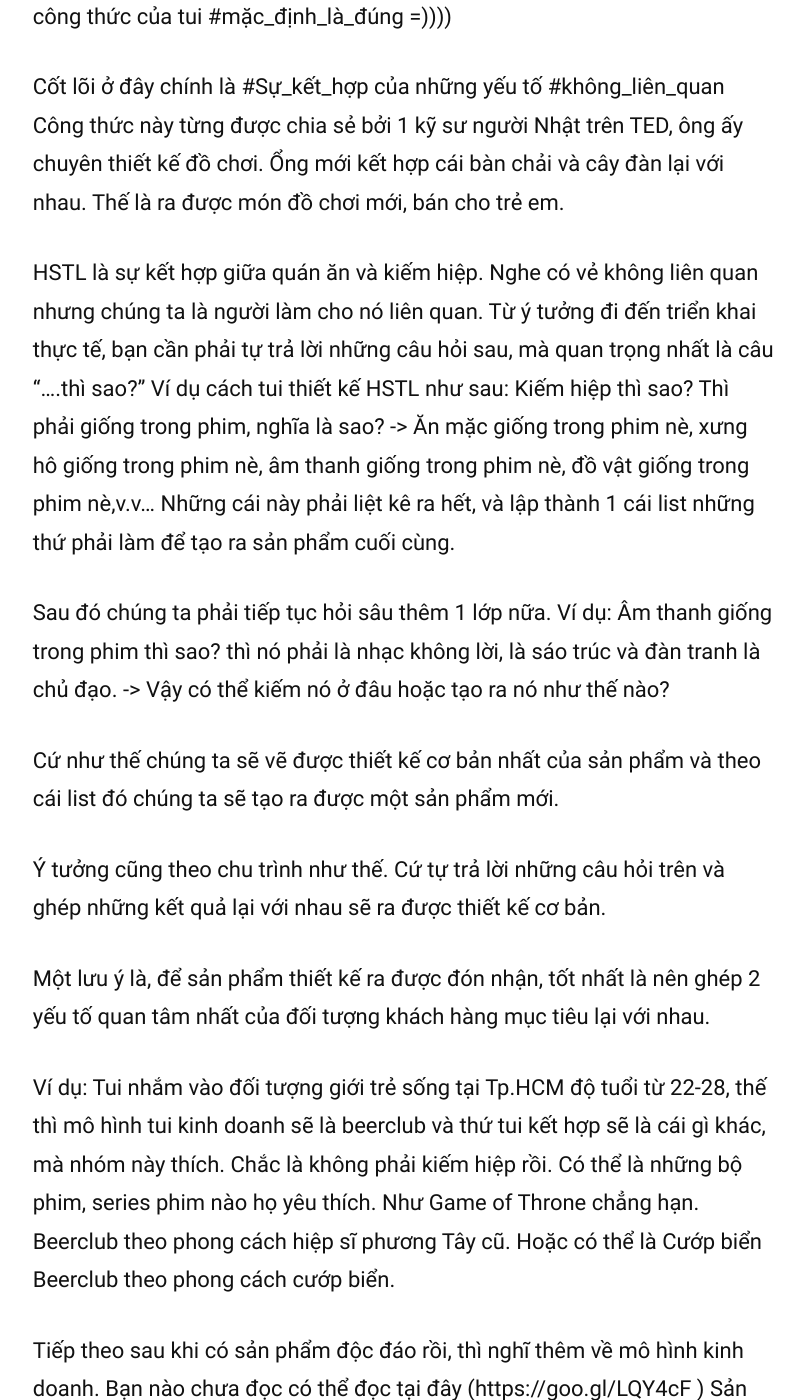
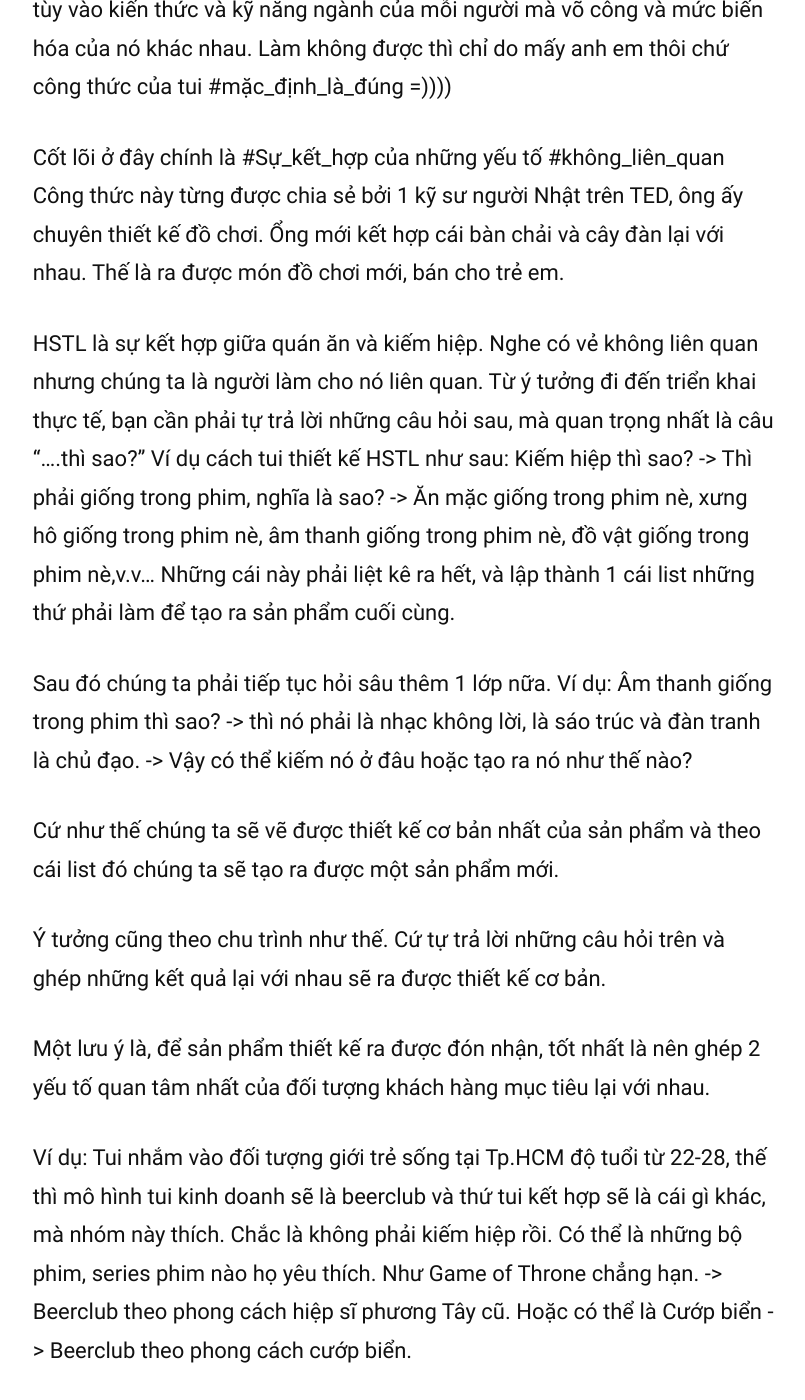
Before and after one commit to dendosg/note, a Jekyll site: the page built from _posts/2018-01-21-cong-thuc-sang-tao.md, in a window 1280 px wide and 1400 px high, scrolled down 1243 px. Shown: the whole window, without its empty margins (236-1041 px from the left). Built offline with Jekyll 4.4.1, drawn with Linux system fonts in a browser that asks for light colours; nearby versions of some CDN libraries; some of the changed text lies outside the part shown.

```diff
--- a/_posts/2018-01-21-cong-thuc-sang-tao.md
+++ b/_posts/2018-01-21-cong-thuc-sang-tao.md
@@ -8,8 +8,8 @@ description: Rất nhiều lần, tui được mọi người khen ngợi về H
 ---
 CÔNG THỨC SÁNG TẠO
 Rất nhiều lần, tui được mọi người khen ngợi về Hoa Sơn Tửu Lầu. Dạng đại để như:
- Ý tưởng hay quá, sao em có thể nghĩ ra được vậy?
- Mô hình độc đáo quá, em từ đâu có ý tưởng này?
+- Ý tưởng hay quá, sao em có thể nghĩ ra được vậy?
+- Mô hình độc đáo quá, em từ đâu có ý tưởng này?
 Chung quy là đều đánh giá cao ý tưởng của tui về HSTL. Vậy nên tui xin được chia sẻ cho mấy anh em công thức chung để tạo ra sản phẩm hoặc ý tưởng giống như thế này.
 
 Công thức này là công thức chung, có thể áp dụng cho nhiều ngành nghề, tùy vào kiến thức và kỹ năng ngành của mỗi người mà võ công và mức biến hóa của nó khác nhau. Làm không được thì chỉ do mấy anh em thôi chứ công thức của tui #mặc_định_là_đúng =))))
@@ -21,11 +21,11 @@ HSTL là sự kết hợp giữa quán ăn và kiếm hiệp. Nghe có vẻ khô
 Từ ý tưởng đi đến triển khai thực tế, bạn cần phải tự trả lời những câu hỏi sau, mà quan trọng nhất là câu "....thì sao?"
 Ví dụ cách tui thiết kế HSTL như sau:
 Kiếm hiệp thì sao?
- Thì phải giống trong phim, nghĩa là sao? -> Ăn mặc giống trong phim nè, xưng hô giống trong phim nè, âm thanh giống trong phim nè, đồ vật giống trong phim nè,v.v...
+-> Thì phải giống trong phim, nghĩa là sao? -> Ăn mặc giống trong phim nè, xưng hô giống trong phim nè, âm thanh giống trong phim nè, đồ vật giống trong phim nè,v.v...
 Những cái này phải liệt kê ra hết, và lập thành 1 cái list những thứ phải làm để tạo ra sản phẩm cuối cùng.
 
 Sau đó chúng ta phải tiếp tục hỏi sâu thêm 1 lớp nữa.
-Ví dụ: Âm thanh giống trong phim thì sao?  thì nó phải là nhạc không lời, là sáo trúc và đàn tranh là chủ đạo. -> Vậy có thể kiếm nó ở đâu hoặc tạo ra nó như thế nào?
+Ví dụ: Âm thanh giống trong phim thì sao? -> thì nó phải là nhạc không lời, là sáo trúc và đàn tranh là chủ đạo. -> Vậy có thể kiếm nó ở đâu hoặc tạo ra nó như thế nào?
 
 Cứ như thế chúng ta sẽ vẽ được thiết kế cơ bản nhất của sản phẩm và theo cái list đó chúng ta sẽ tạo ra được một sản phẩm mới.
 
@@ -35,9 +35,9 @@ Một lưu ý là, để sản phẩm thiết kế ra được đón nhận, t
 
 Ví dụ: Tui nhắm vào đối tượng giới trẻ sống tại Tp.HCM độ tuổi từ 22-28, thế thì mô hình tui kinh doanh sẽ là beerclub và thứ tui kết hợp sẽ là cái gì khác, mà nhóm này thích. Chắc là không phải kiếm hiệp rồi.
 Có thể là những bộ phim, series phim nào họ yêu thích. Như Game of Throne chẳng hạn.
- Beerclub theo phong cách hiệp sĩ phương Tây cũ.
+-> Beerclub theo phong cách hiệp sĩ phương Tây cũ.
 Hoặc có thể là Cướp biển
- Beerclub theo phong cách cướp biển.
+-> Beerclub theo phong cách cướp biển.
 
 Tiếp theo sau khi có sản phẩm độc đáo rồi, thì nghĩ thêm về mô hình kinh doanh. Bạn nào chưa đọc có thể đọc tại đây (https://goo.gl/LQY4cF )
 Sản phẩm độc đáo chỉ mới là 50% cho sự thành công thôi, còn để đột phá bắt buộc bạn phải nắm vững về mô hình kinh doanh mới được.
@@ -46,4 +46,5 @@ Vậy đó, tạo ra được sự khác biệt đâu có khó đâu. Chỉ cầ
 
 Vậy mấy anh em đang kinh doanh gì, có sáng tạo thêm được gì không? Tất cả là do tư duy mấy anh em thôi. Người nào cũng làm được thì làm gì có kẻ thắng người thua.
 Người thắng là người đã thua đủ nhiều để đứng dậy và làm lại. Thế thôi.
+
 Nguồn: fb Thông Phan: https://www.facebook.com/photo.php?fbid=10210382117088695&set=a.2245488176130.2105166.1215920642&type=3&theater
```
